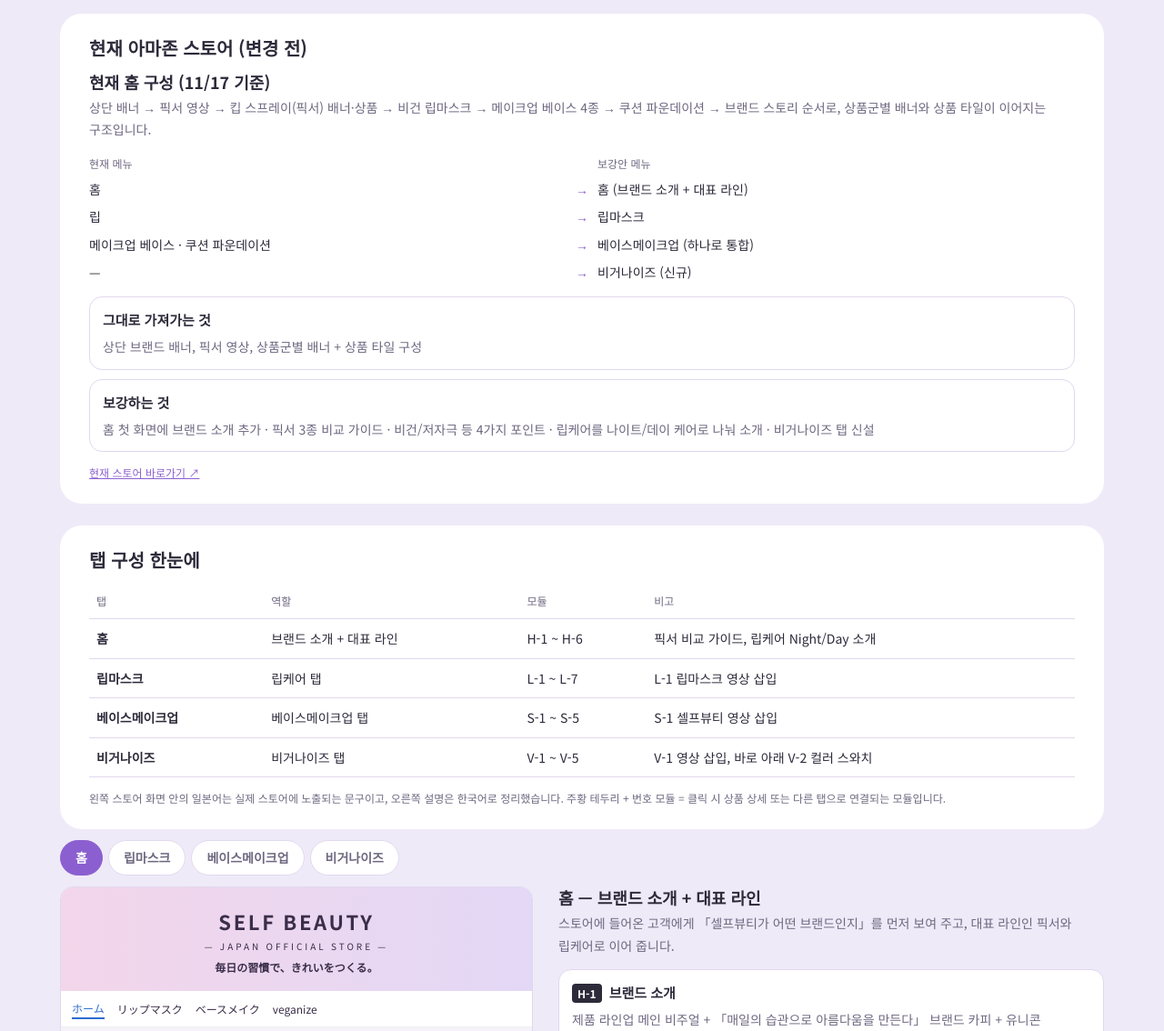
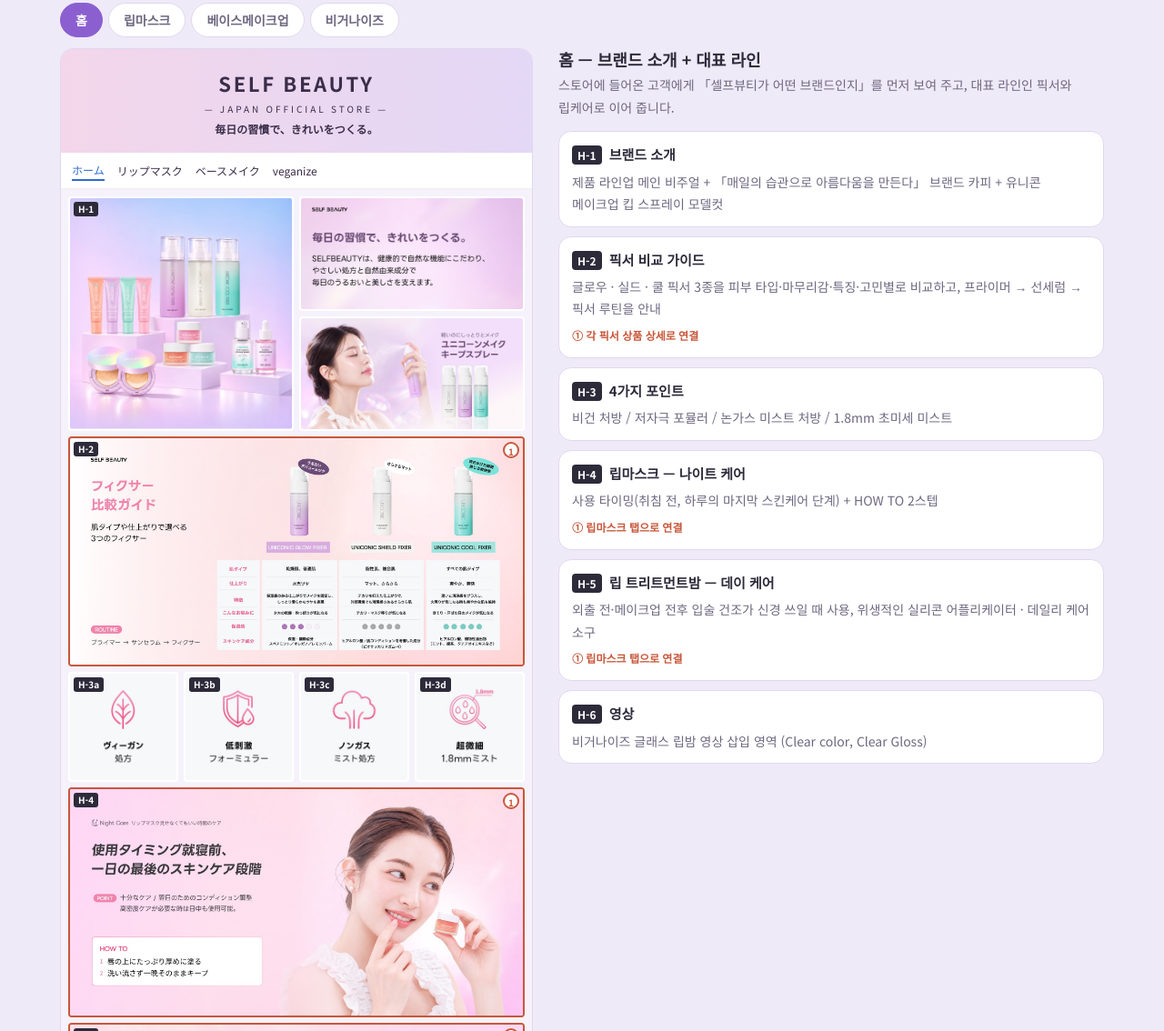
Before and after one commit to mihaw-cloud/selfbeauty_mihaw, a plain HTML site: page amazon-store.html in a window 1280 px wide. Shown: the part 263-1397 px from the top of the page at 91% size. Drawn offline with Linux system fonts and the light colour scheme.

Commit message:
amazon-store: remove as-is and overview panels
Co-Authored-By: Claude Opus 5.5 <noreply@anthropic.com>

```diff
--- a/amazon-store.html
+++ b/amazon-store.html
@@ -109,42 +109,6 @@ td b{font-family:"Noto Sans JP",var(--font)}
     <a href="https://www.figma.com/design/71cG5do89wNg6qLHFjDi8Q/%EC%85%80%ED%94%84%EB%B7%B0%ED%8B%B0-JP?node-id=4200-10&amp;m=dev" target="_blank" rel="noopener">피그마 원본 열기 ↗</a>
   </div>
 </header>
-
-<section class="panel">
-  <h2>현재 아마존 스토어 (변경 전)</h2>
-  <div>
-    <div class="desc">
-      <h3>현재 홈 구성 (11/17 기준)</h3>
-      <p class="sub">상단 배너 → 픽서 영상 → 킵 스프레이(픽서) 배너·상품 → 비건 립마스크 → 메이크업 베이스 4종 → 쿠션 파운데이션 → 브랜드 스토리 순서로, 상품군별 배너와 상품 타일이 이어지는 구조입니다.</p>
-      <div class="cmp">
-        <span class="h">현재 메뉴</span><span></span><span class="h">보강안 메뉴</span>
-        <span>홈</span><span class="ar">→</span><span>홈 (브랜드 소개 + 대표 라인)</span>
-        <span>립</span><span class="ar">→</span><span>립마스크</span>
-        <span>메이크업 베이스 · 쿠션 파운데이션</span><span class="ar">→</span><span>베이스메이크업 (하나로 통합)</span>
-        <span>—</span><span class="ar">→</span><span>비거나이즈 (신규)</span>
-      </div>
-      <div class="list">
-        <div class="item"><div class="hd"><b>그대로 가져가는 것</b></div><p>상단 브랜드 배너, 픽서 영상, 상품군별 배너 + 상품 타일 구성</p></div>
-        <div class="item"><div class="hd"><b>보강하는 것</b></div><p>홈 첫 화면에 브랜드 소개 추가 · 픽서 3종 비교 가이드 · 비건/저자극 등 4가지 포인트 · 립케어를 나이트/데이 케어로 나눠 소개 · 비거나이즈 탭 신설</p></div>
-      </div>
-      <p class="note"><a href="https://www.amazon.co.jp/stores/%E3%82%BB%E3%83%AB%E3%83%95%E3%83%93%E3%83%A5%E3%83%BC%E3%83%86%E3%82%A3%E3%83%BCSELFBEAUTY/page/1217D822-41BD-4FBD-AF88-69D15FF8DE4A" target="_blank" rel="noopener">현재 스토어 바로가기 ↗</a></p>
-    </div>
-  </div>
-</section>
-
-<section class="panel">
-  <h2>탭 구성 한눈에</h2>
-  <div class="tbl"><table>
-    <thead><tr><th>탭</th><th>역할</th><th>모듈</th><th>비고</th></tr></thead>
-    <tbody>
-      <tr><td><b>홈</b></td><td>브랜드 소개 + 대표 라인</td><td>H-1 ~ H-6</td><td>픽서 비교 가이드, 립케어 Night/Day 소개</td></tr>
-      <tr><td><b>립마스크</b></td><td>립케어 탭</td><td>L-1 ~ L-7</td><td>L-1 립마스크 영상 삽입</td></tr>
-      <tr><td><b>베이스메이크업</b></td><td>베이스메이크업 탭</td><td>S-1 ~ S-5</td><td>S-1 셀프뷰티 영상 삽입</td></tr>
-      <tr><td><b>비거나이즈</b></td><td>비거나이즈 탭</td><td>V-1 ~ V-5</td><td>V-1 영상 삽입, 바로 아래 V-2 컬러 스와치</td></tr>
-    </tbody>
-  </table></div>
-  <p class="note">왼쪽 스토어 화면 안의 일본어는 실제 스토어에 노출되는 문구이고, 오른쪽 설명은 한국어로 정리했습니다. 주황 테두리 + 번호 모듈 = 클릭 시 상품 상세 또는 다른 탭으로 연결되는 모듈입니다.</p>
-</section>
 
 <nav class="tabs" role="tablist" aria-label="스토어 탭">
   <button role="tab" aria-selected="true" data-t="home">홈</button>
```
